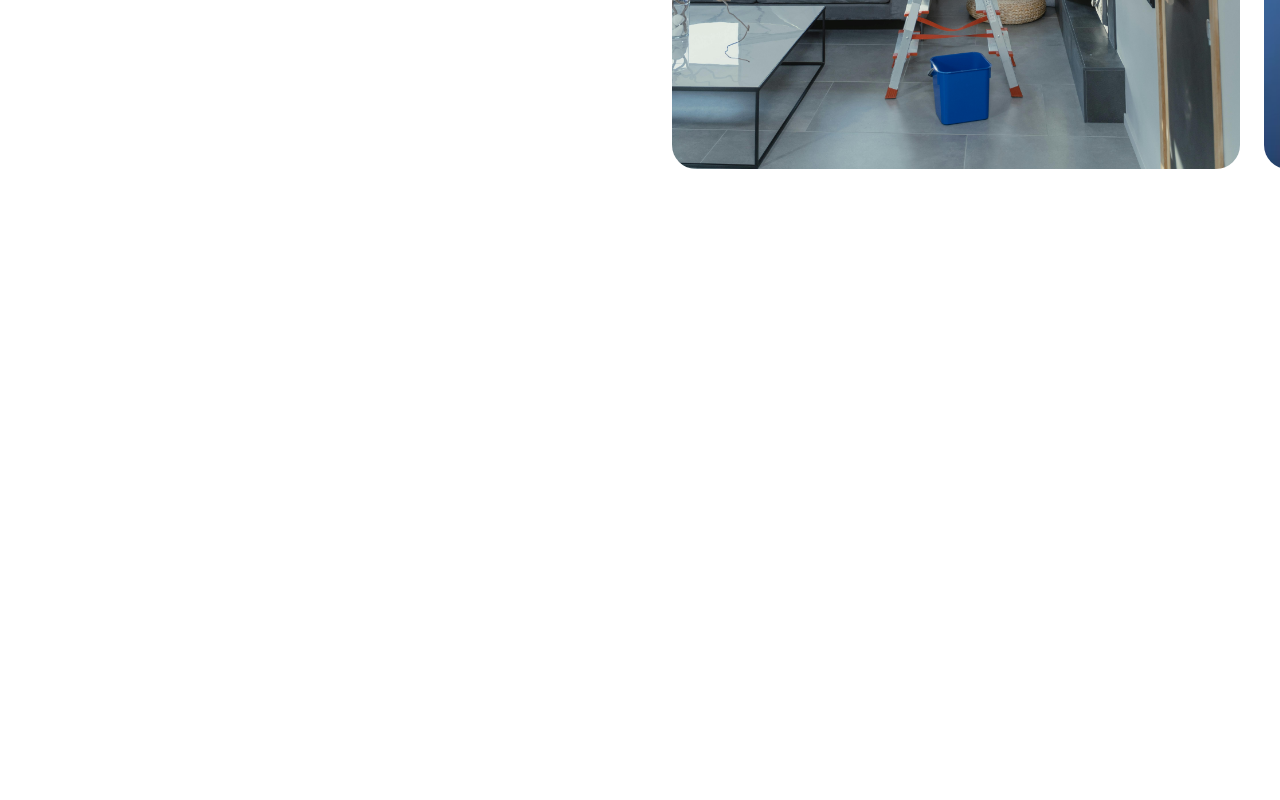
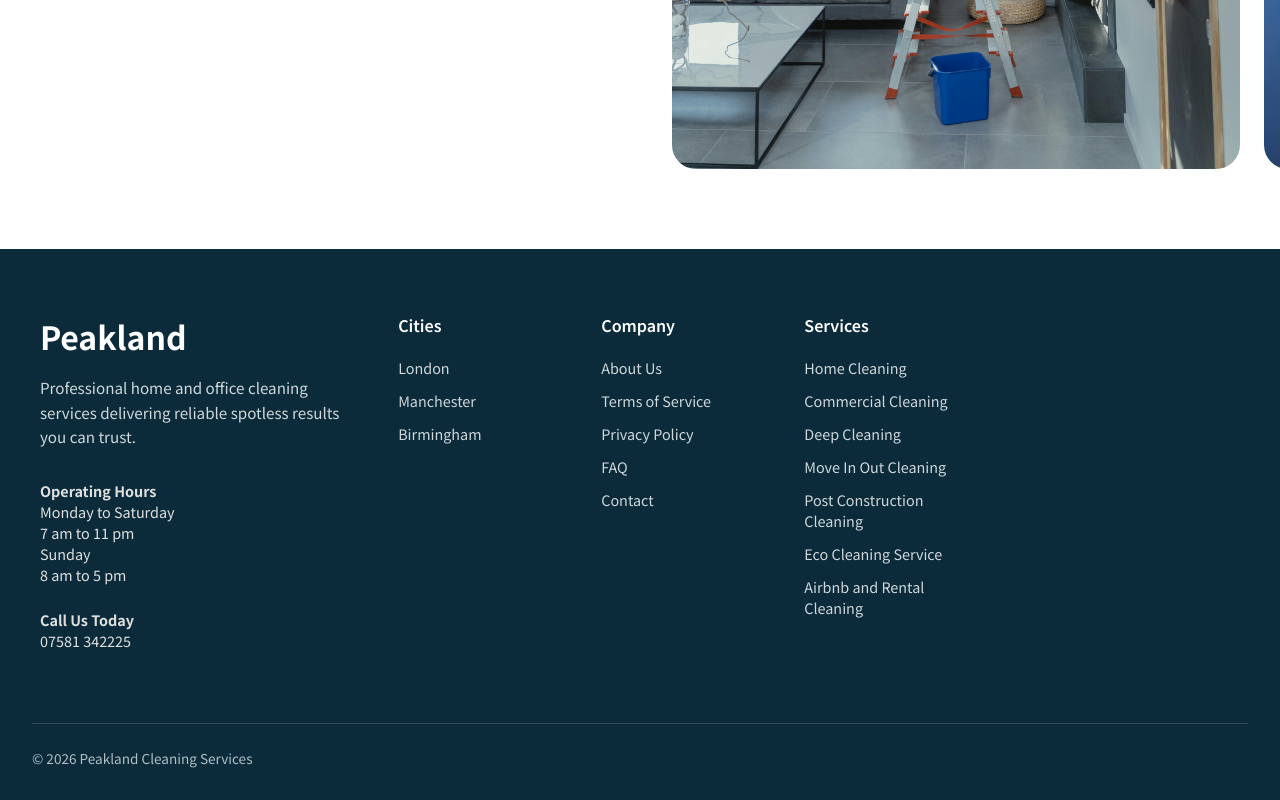
Before and after one commit to tgulu/PeakLand, a React (Vite) app: page / in a window 1280 px wide. Shown: the part 1561-2361 px from the top of the page. Before the commit the page ends 1810 px from the top, so only its background shows below. Built offline with nearby package versions, Linux system fonts and the light colour scheme; a web font is replaced by a local one.

Commit message:
add new columns for links in footer

```diff
--- a/src/components/Footer/Footer.jsx
+++ b/src/components/Footer/Footer.jsx
@@ -1,3 +1,78 @@
-const Footer = () => {};
+import styles from "./Footer.module.css";
+
+const Footer = () => {
+  return (
+    <footer className={styles.footer}>
+      <div className={styles.footer__container}>
+        {/* Brand column */}
+        <div className={styles.footer__brand}>
+          <h3 className={styles.footer__logo}>Peakland</h3>
+          <p className={styles.footer__description}>
+            Professional home and office cleaning services delivering reliable
+            spotless results you can trust.
+          </p>
+
+          <div className={styles.footer__hours}>
+            <strong>Operating Hours</strong>
+            <p>
+              Monday to Saturday
+              <br />7 am to 11 pm
+            </p>
+            <p>
+              Sunday
+              <br />8 am to 5 pm
+            </p>
+          </div>
+
+          <div className={styles.footer__contact}>
+            <strong>Call Us Today</strong>
+            <p>07581 342225</p>
+          </div>
+
+          {/* <div className={styles.footer__socials}>
+            <span>f</span>
+            <span>in</span>
+            <span>ig</span>
+          </div> */}
+        </div>
+
+        {/* Cities */}
+        <div className={styles.footer__column}>
+          <h4 className={styles.footer__heading}>Cities</h4>
+          <a>London</a>
+          <a>Manchester</a>
+          <a>Birmingham</a>
+        </div>
+
+        {/* Company */}
+        <div className={styles.footer__column}>
+          <h4 className={styles.footer__heading}>Company</h4>
+          <a>About Us</a>
+          <a>Terms of Service</a>
+          <a>Privacy Policy</a>
+          <a>FAQ</a>
+          <a>Contact</a>
+        </div>
+
+        {/* Services */}
+        <div className={styles.footer__column}>
+          <h4 className={styles.footer__heading}>Services</h4>
+          <a>Home Cleaning</a>
+          <a>Commercial Cleaning</a>
+          <a>Deep Cleaning</a>
+          <a>Move In Out Cleaning</a>
+          <a>Post Construction Cleaning</a>
+          <a>Eco Cleaning Service</a>
+          <a>Airbnb and Rental Cleaning</a>
+        </div>
+      </div>
+
+      {/* Bottom bar */}
+      <div className={styles.footer__bottom}>
+        <span>© 2026 Peakland Cleaning Services</span>
+      </div>
+    </footer>
+  );
+};
 
 export default Footer;
--- /dev/null
+++ b/src/components/Footer/Footer.module.css
@@ -0,0 +1,95 @@
+.footer {
+  background-color: #0b2b3a;
+  color: #ffffff;
+  padding: 4rem 2rem 2rem;
+}
+
+.footer__container {
+  max-width: 1200px;
+  margin: 0 auto;
+  display: grid;
+  grid-template-columns: 2fr 1fr 1fr 1fr 1.5fr;
+  gap: 3rem;
+}
+
+/* Brand */
+
+.footer__brand {
+  display: flex;
+  flex-direction: column;
+}
+
+.footer__logo {
+  font-size: 2rem;
+  font-weight: 700;
+  margin-bottom: 1rem;
+}
+
+.footer__description {
+  font-size: 0.95rem;
+  color: #cfd8dc;
+  line-height: 1.6;
+  margin-bottom: 2rem;
+}
+
+.footer__hours,
+.footer__contact {
+  font-size: 0.9rem;
+  margin-bottom: 1.5rem;
+  color: #e0e0e0;
+}
+
+.footer__socials {
+  display: flex;
+  gap: 0.75rem;
+  margin-top: 1rem;
+}
+
+/* Columns */
+
+.footer__column {
+  display: flex;
+  flex-direction: column;
+  gap: 0.75rem;
+}
+
+.footer__heading {
+  font-size: 1rem;
+  font-weight: 600;
+  margin-bottom: 0.5rem;
+}
+
+.footer__column a {
+  font-size: 0.9rem;
+  color: #cfd8dc;
+  cursor: pointer;
+}
+
+.footer__column a:hover {
+  color: #ffffff;
+}
+
+/* Bottom */
+
+.footer__bottom {
+  margin-top: 3rem;
+  padding-top: 1.5rem;
+  border-top: 1px solid rgba(255, 255, 255, 0.15);
+  font-size: 0.85rem;
+  color: #b0bec5;
+  text-align: centre;
+}
+
+/* Responsive */
+
+@media (max-width: 1000px) {
+  .footer__container {
+    grid-template-columns: 1fr 1fr;
+  }
+}
+
+@media (max-width: 600px) {
+  .footer__container {
+    grid-template-columns: 1fr;
+  }
+}
```
